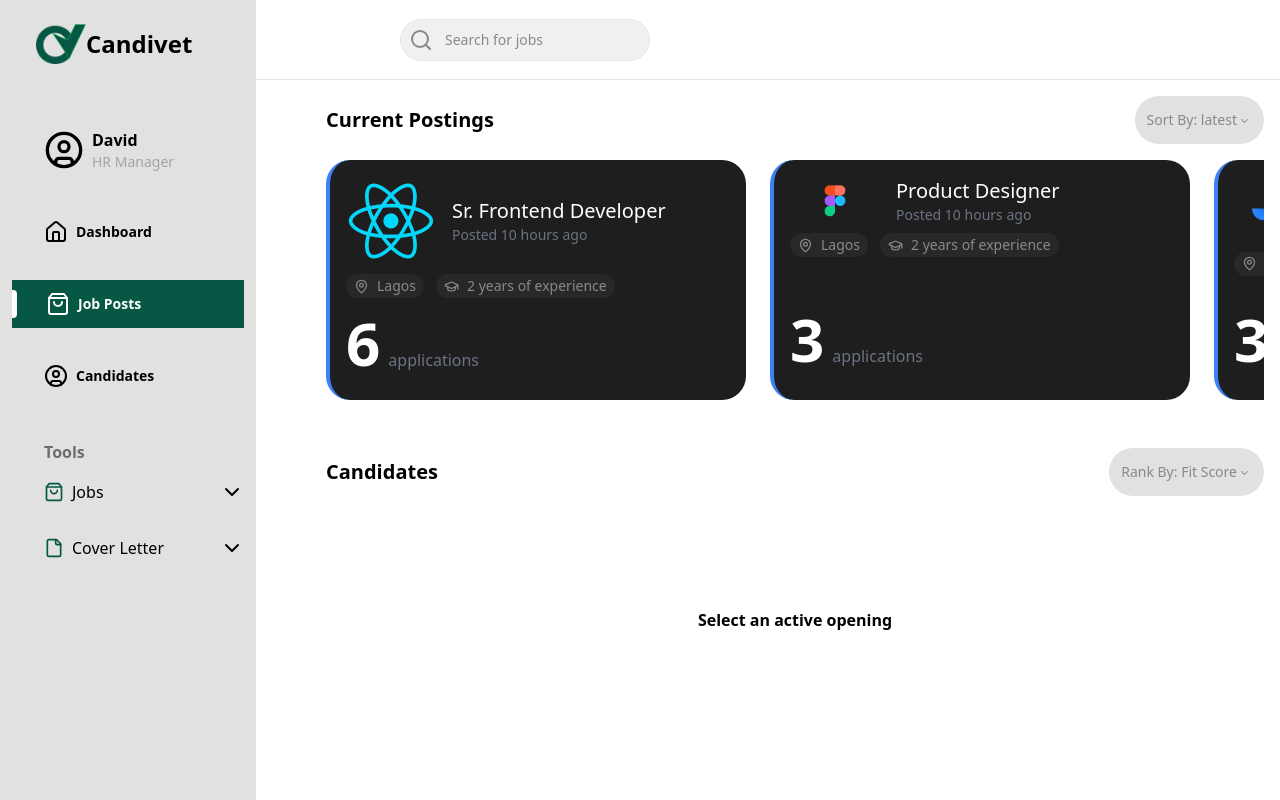
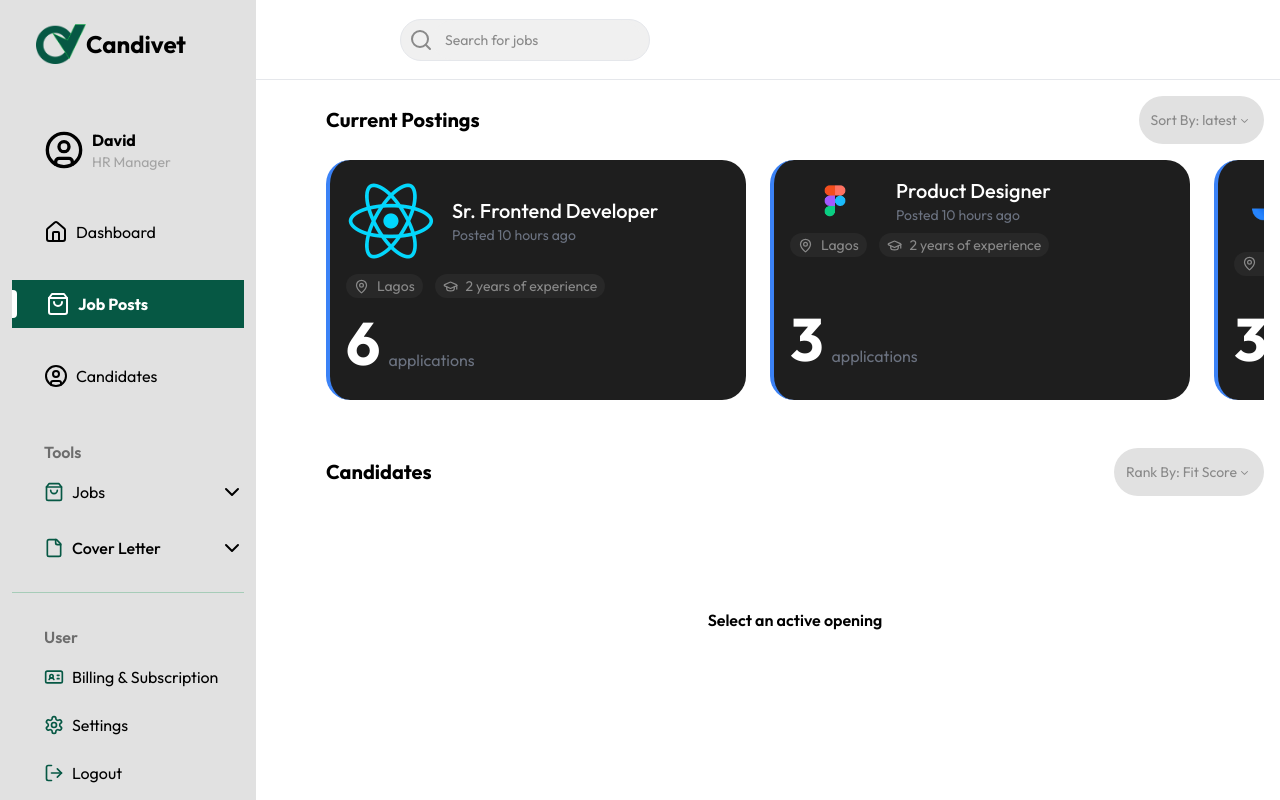
Before and after one commit to joshuaoni/tbwrge, a Next.js app: page /job-postings in a window 1280 px wide. Built offline with nearby package versions, Linux system fonts and the light colour scheme.

Commit message:
imported the font into the project

```diff
--- a/package.json
+++ b/package.json
@@ -9,6 +9,7 @@
     "lint": "next lint"
   },
   "dependencies": {
+    "@next/font": "^14.2.15",
     "@radix-ui/react-dialog": "^1.1.2",
     "@radix-ui/react-dropdown-menu": "^2.1.2",
     "@radix-ui/react-icons": "^1.3.0",
--- a/src/components/jobs-dropdown.tsx
+++ b/src/components/jobs-dropdown.tsx
@@ -12,7 +12,7 @@ const JobsDropdown = () => {
       >
         <div className="flex items-center">
           <ShoppingBag size={20} className="mr-2 text-primary" />
-          <span className="font-medium">Jobs</span>
+          <span className="font-normal text-[16px]">Jobs</span>
         </div>
         {showJobsDropdown ? <ChevronUp /> : <ChevronDown />}
       </div>
@@ -27,19 +27,19 @@ const JobsDropdown = () => {
         <div className="my-4 ml-3 space-y-4">
           <div className="flex items-center cursor-pointer">
             <ShoppingBag size={20} className="mr-2 text-primary" />
-            <span className="font-light opacity-35 font-medium text-sm">
+            <span className="font-light opacity-35  text-[16px]">
               Job Post Generator
             </span>
           </div>
           <div className="flex items-center cursor-pointer">
             <ShoppingBag size={20} className="mr-2 text-primary" />
-            <span className="font-light opacity-35 font-medium text-sm">
+            <span className="font-light opacity-35  text-[16px]">
               Job Post Vetting
             </span>
           </div>
           <div className="flex items-center cursor-pointer">
             <ShoppingBag size={20} className="mr-2 text-primary" />
-            <span className="font-light opacity-35 font-medium text-sm">
+            <span className="font-light opacity-35  text-[16px]">
               Job Post Translator
             </span>
           </div>
--- a/src/components/left-side-bar.tsx
+++ b/src/components/left-side-bar.tsx
@@ -1,4 +1,12 @@
-import { House, ShoppingBag, User, UserCircle } from "lucide-react";
+import {
+  House,
+  IdCard,
+  LogOut,
+  Settings,
+  ShoppingBag,
+  User,
+  UserCircle,
+} from "lucide-react";
 import Image from "next/image";
 import {
   useParams,
@@ -62,6 +70,26 @@ const LeftSideBar = () => {
             <CoverLetterDropDown />
           </div>
         </div>
+        <div className="h-[1px] w-full bg-[#A6CCB8] my-4" />
+        <div className="flex flex-col ml-8 ">
+          <h1 className="my-4 font-semibold text-[#6D6D6D]">User</h1>
+          <div className="space-y-6">
+            <div className="flex items-center cursor-pointer">
+              <IdCard size={20} className="mr-2 text-primary" />
+              <span className="font-normal  text-[16px]">
+                Billing & Subscription
+              </span>
+            </div>
+            <div className="flex items-center cursor-pointer">
+              <Settings size={20} className="mr-2 text-primary" />
+              <span className="font-normal  text-[16px]">Settings</span>
+            </div>
+            <div className="flex items-center cursor-pointer">
+              <LogOut size={20} className="mr-2 text-primary" />
+              <span className="font-normal  text-[16px]">Logout</span>
+            </div>
+          </div>
+        </div>
       </div>
     </div>
   );
@@ -88,8 +116,8 @@ const LeftSideBarItem = ({ item, setLeftSideItems }: any) => {
       onClick={() => handleClick()}
       className={`flex relative items-center w-full transition-all py-3  pl-6 space-x-2 p-2  mb-6  cursor-pointer ${
         isActiveRoute
-          ? "bg-primary text-white border-l-2 border-l-primary font-extrabold"
-          : " font-semibold"
+          ? "bg-primary text-white border-l-2 border-l-primary font-bold"
+          : " font-normal"
       }`}
     >
       <div
@@ -98,7 +126,7 @@ const LeftSideBarItem = ({ item, setLeftSideItems }: any) => {
         } absolute -left-[2px] rounded-r`}
       />
       {item.icon}
-      <div className="text-sm">{item.title}</div>
+      <div className="text-[16px]">{item.title}</div>
     </div>
   );
 };
--- a/src/pages/_app.tsx
+++ b/src/pages/_app.tsx
@@ -1,11 +1,19 @@
 import "@/styles/globals.css";
 import type { AppProps } from "next/app";
 import DashboardWrapper from "../components/dashboard-wrapper";
+import { Outfit } from "next/font/google"; // Corrected import path
+
+const outfit = Outfit({
+  subsets: ["latin"], // specify subsets
+  weight: ["400", "700", "100", "200", "300", "400", "500", "600"], // specify weights you need
+});
 
 export default function App({ Component, pageProps }: AppProps) {
   return (
-    <DashboardWrapper>
-      <Component {...pageProps} />
-    </DashboardWrapper>
+    <main className={outfit.className}>
+      <DashboardWrapper>
+        <Component {...pageProps} />
+      </DashboardWrapper>
+    </main>
   );
 }
```
Also changed, not shown: 1 other file (tests, documents, lock files or other folders).
